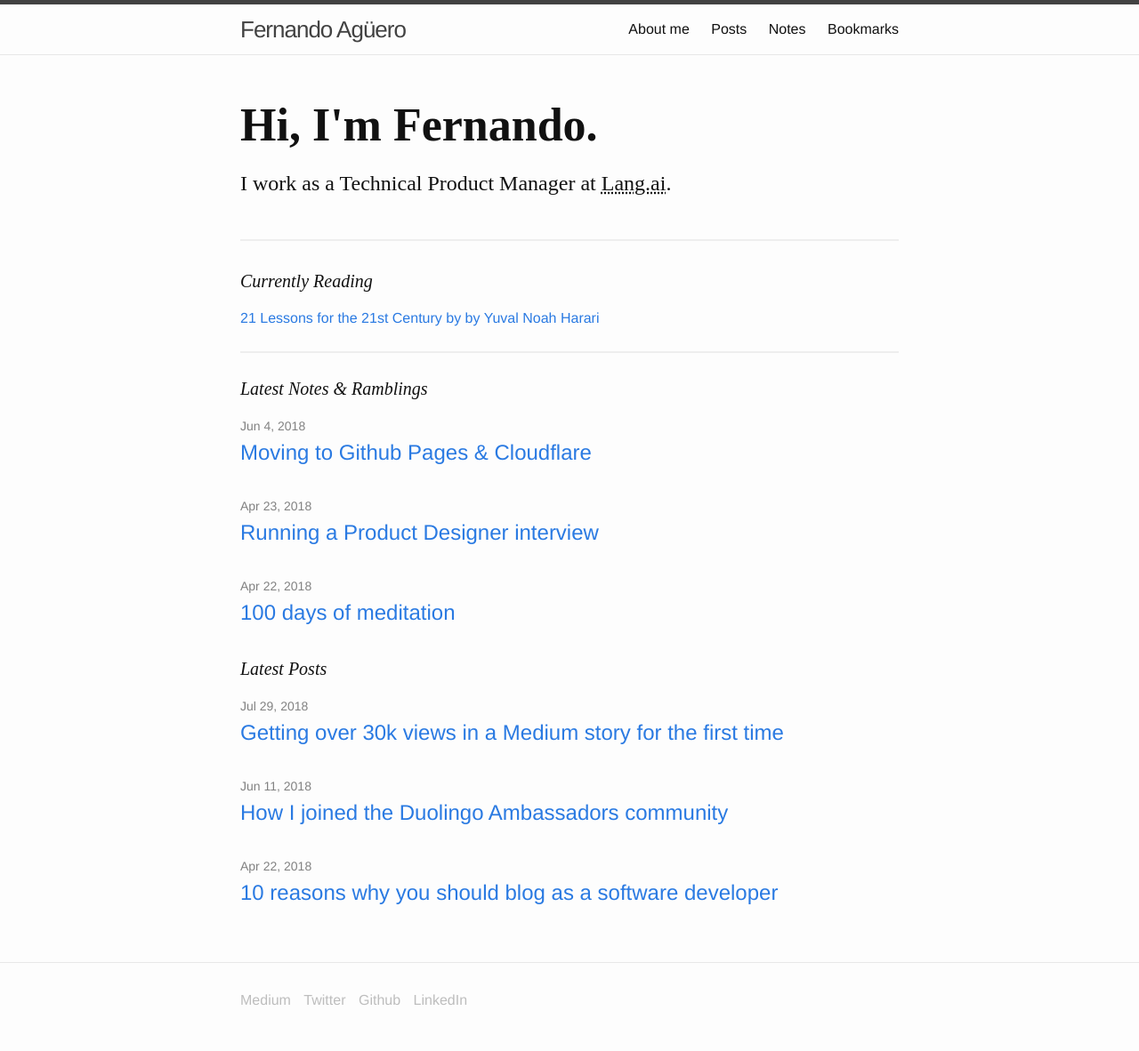
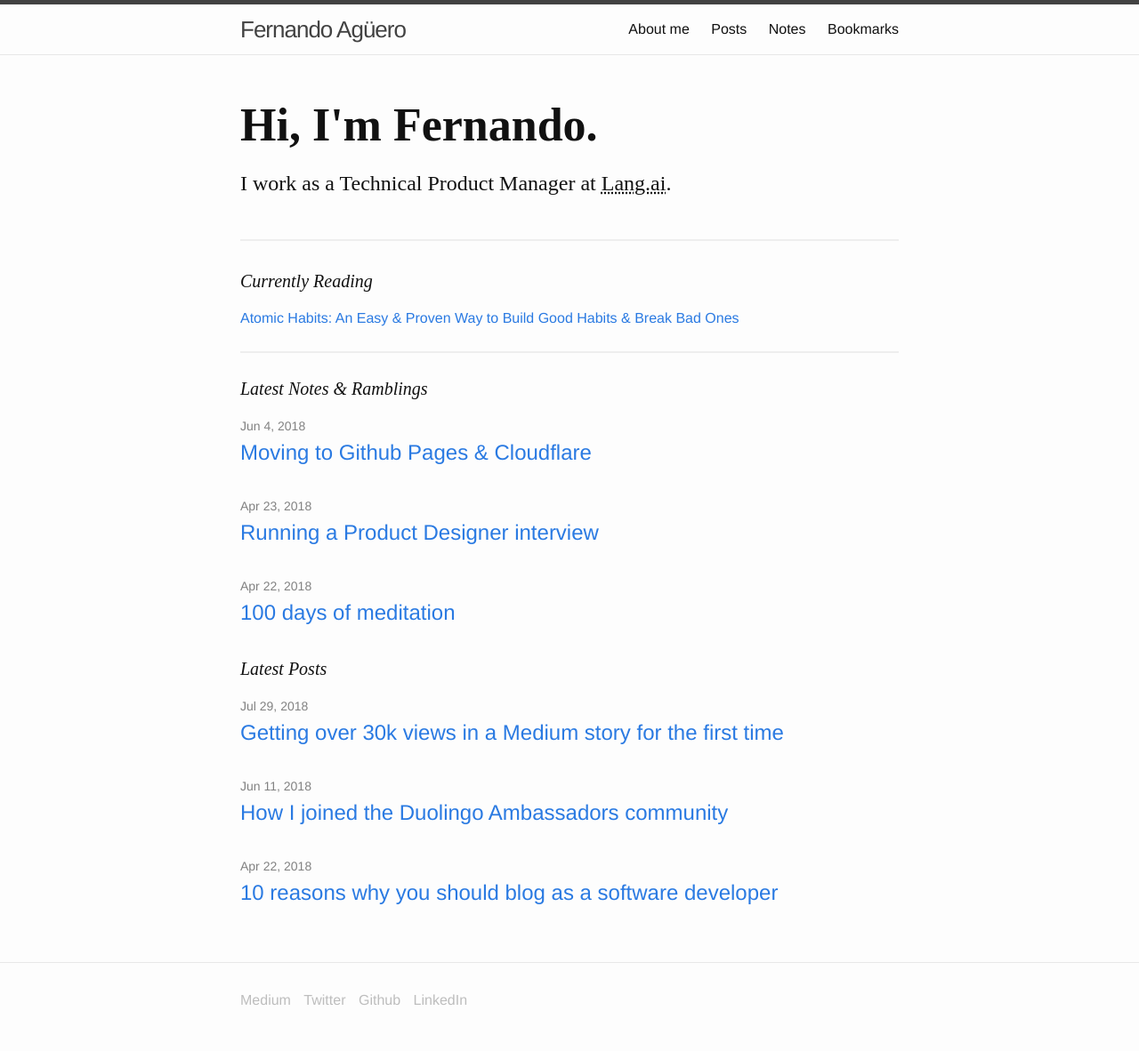
Before and after one commit to fjaguero/site, a Jekyll site: the page built from index.html, in a window 1280 px wide. Shown: the whole page at 89% size. Built offline with Jekyll 4.4.1, drawn with Linux system fonts in a browser that asks for light colours; some web fonts are replaced.

Commit message:
Update currently reading

```diff
--- a/index.html
+++ b/index.html
@@ -10,7 +10,7 @@ layout: default
   </div>
 
   <h1 class="page-heading">Currently Reading</h1>
-  <a class="currently-reading" href="https://www.goodreads.com/book/show/38820046-21-lessons-for-the-21st-century"> 21 Lessons for the 21st Century by  by Yuval Noah Harari</a>
+  <a class="currently-reading" href="https://www.goodreads.com/book/show/40121378-atomic-habits">  Atomic Habits: An Easy & Proven Way to Build Good Habits & Break Bad Ones </a>
 
 
   <h1 class="page-heading">Latest Notes & Ramblings</h1>
```
